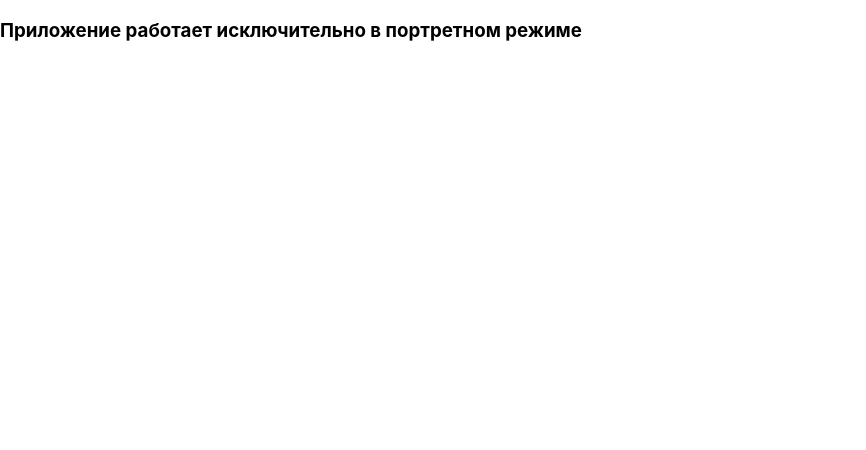
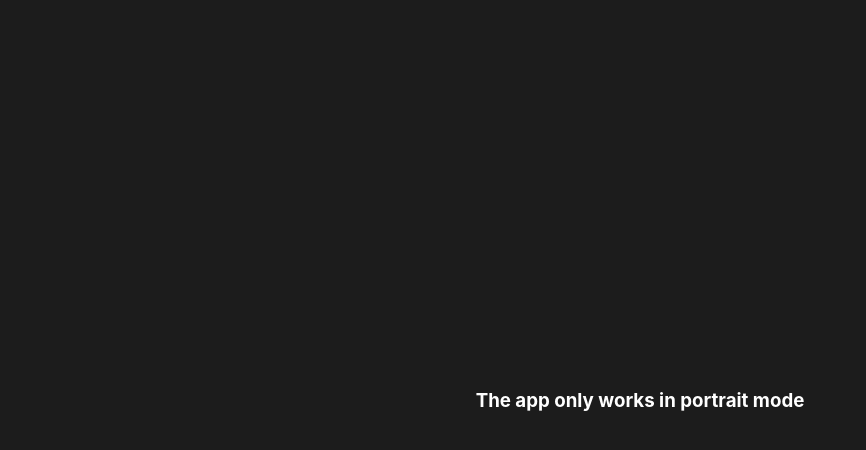
Before and after one commit to BykovVik/quick-notes-for-tgminiapp, a React (Create React App) app: page / in a window 1280 px wide. Shown: the top 450 px of the page, without its empty margins (0-866 px from the left). Built offline with nearby package versions, Linux system fonts and the light colour scheme.

Commit message:
fix build

```diff
--- a/package.json
+++ b/package.json
@@ -44,5 +44,6 @@
       "last 1 firefox version",
       "last 1 safari version"
     ]
-  }
+  },
+  "homepage": "https://bykovvik.github.io/quick-notes-for-tgminiapp"
 }
--- a/src/App.css
+++ b/src/App.css
@@ -1,3 +1,14 @@
+.landscapeDisplay {
+    display: flex;
+    background-color: #1c1c1c;
+    color: white;
+    height: 100vh;
+}
+.landscapeDisplay :only-child {
+    width: 100%;
+    text-align: center;
+    align-self: center;
+}
 .Container {
     display: flex;
     flex-direction: column;
--- a/src/App.tsx
+++ b/src/App.tsx
@@ -23,11 +23,11 @@ function App() {
         <OrientationDetector onOrientationChange={handleOrientationChange} />
             {orientation === 'landscape'&&
                 <div className="landscapeDisplay">
-                    <h3>Приложение работает исключительно в портретном режиме</h3>
+                    <h3>The app only works in portrait mode</h3>
                 </div>
         }
         {orientation === 'portrait'&&
-            <Router basename=''>
+            <Router basename={'/quick-notes-for-tgminiapp'}>
                 <Routes>
                     <Route path='/' element={<HomePage />}></Route>
                     <Route path='/list' element={<NoteList />}></Route>
```
Also changed, not shown: public/404.html (added, +9 -0 lines), 28 other files (tests, documents, lock files or other folders).
